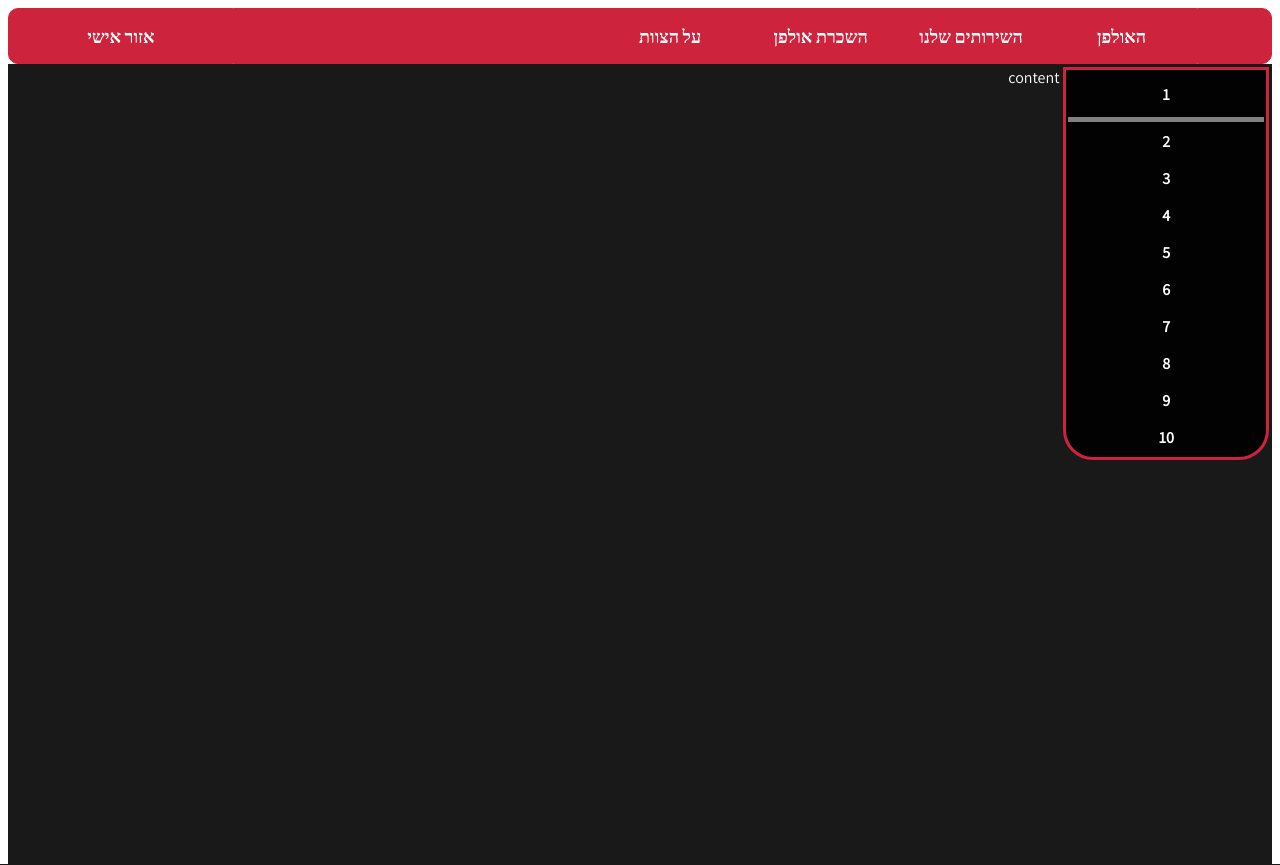
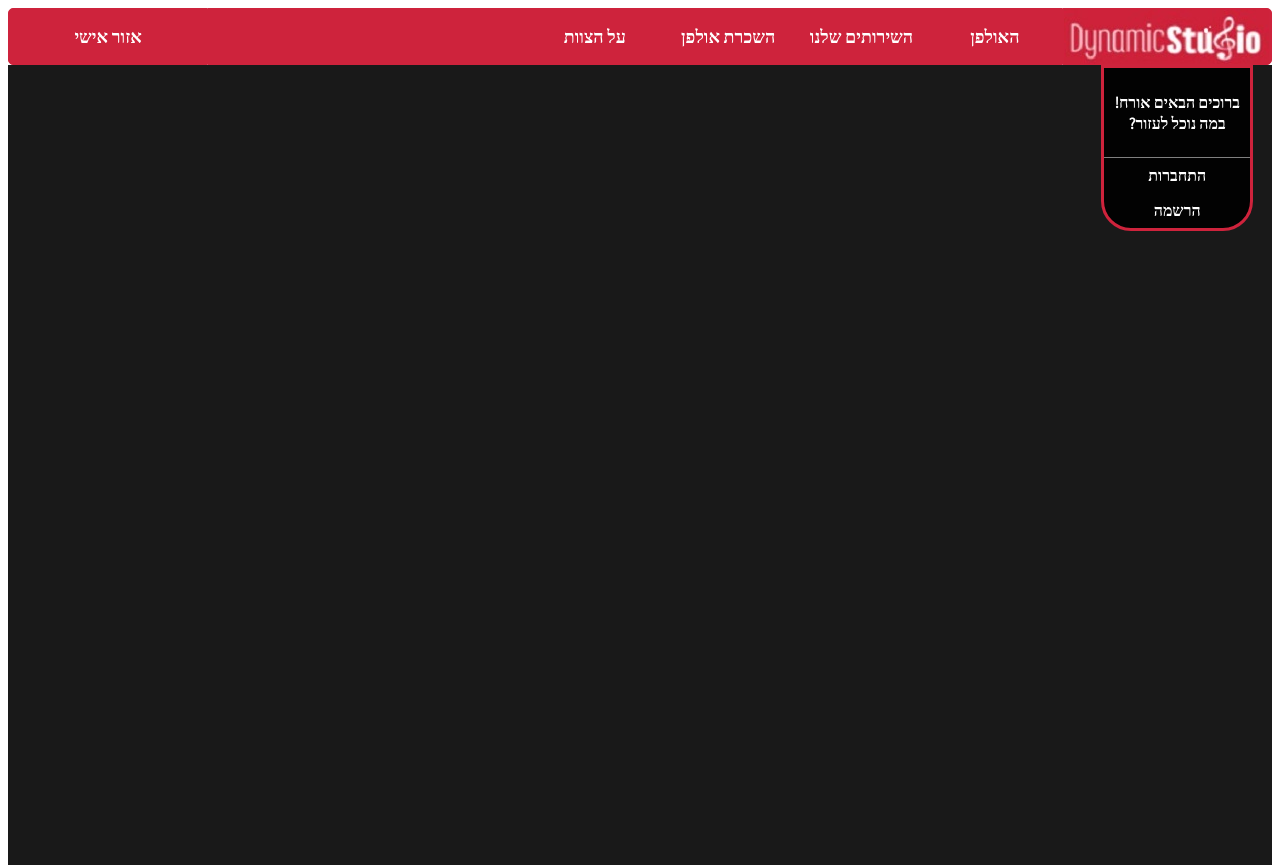
Before and after one commit to matantsour/DynamicS, a Django app: page / in a window 1280 px wide. Run offline with Django 3.2, Linux system fonts and the light colour scheme.

Commit message:
done_today_02_18_22

```diff
--- a/practiceHTMLPages/blank.html
+++ b/practiceHTMLPages/blank.html
@@ -7,9 +7,9 @@
       <title>Untitled 1</title>
    </head>
    <body>
-      <table class="side_menu" width="100%" align="center">
+      <table class="side_menu" width="100%" align="center" >
          <tr class="first_row">
-            <td class="first_td">1</td>
+            <td class="first_td" >1</td>
          </tr>
          <tr class="side_menu">
             <td class="side_menu">2</td>
--- a/static/base_page.css
+++ b/static/base_page.css
@@ -12,6 +12,8 @@ table.side_menu {
     background-color: rgba(0, 0, 0, 0.9);
     border: 3px #CE233C solid;
     border-radius: 0px 0px 30px 30px;
+    border-collapse: separate;
+    border-spacing: 0;
 }
 
 td.side_menu {
@@ -24,8 +26,8 @@ td.side_menu {
 td.first_td {
     color: white;
     text-align: center;
-    border-bottom: thick gray solid;
-    height: 50px;
+    border-bottom: 1px gray solid;
+    height: 90px;
     font-weight: 900;
 }
 
@@ -35,6 +37,8 @@ table.content_table {
     background-position: center;
     background-repeat: no-repeat;
     background-size: cover;
+    border-collapse: separate;
+    border-spacing: 0;
 }
 
 td.content_table {
@@ -45,6 +49,8 @@ table.headers {
     border-collapse: separate;
     width: 100%;
     height: 7%;
+    border-collapse: separate;
+    border-spacing: 0;
 }
 
 td.headers {
@@ -58,17 +64,17 @@ td.headers {
 }
 
 tr.headers:first-child td:first-child {
-    border-top-right-radius: 10px;
+    border-top-right-radius: 5px;
 }
 
 tr.headers:first-child td:last-child {
-    border-top-left-radius: 10px;
+    border-top-left-radius: 5px;
 }
 
 tr.headers:last-child td:first-child {
-    border-bottom-right-radius: 10px;
+    border-bottom-right-radius: 5px;
 }
 
 tr.headers:last-child td:last-child {
-    border-bottom-left-radius: 10px;
+    border-bottom-left-radius: 5px;
 }
--- a/studio/templates/studio/includes/mainframe/side_menus/side_menu_guest.html
+++ b/studio/templates/studio/includes/mainframe/side_menus/side_menu_guest.html
@@ -1,33 +1,13 @@
-<table class="side_menu" style="width: 100%" align="center">
+<table class="side_menu" style="width: 80%" align="center" >
     <tr class="first_row">
-       <td class="first_td">1</td>
+       <td class="first_td">ברוכים הבאים אורח! <br> במה נוכל לעזור?</td>
     </tr>
     <tr class="side_menu">
-       <td class="side_menu">2</td>
+       <td class="side_menu">התחברות</td>
     </tr>
     <tr class="side_menu">
-       <td class="side_menu">3</td>
-    </tr>
-    <tr class="side_menu">
-       <td class="side_menu" >4</td>
-    </tr>
-    <tr class="side_menu" >
-       <td class="side_menu">5</td>
-    </tr>
-    <tr class="side_menu" >
-       <td class="side_menu">6</td>
-    </tr>
-    <tr class="side_menu" >
-       <td class="side_menu">7</td>
-    </tr>
-    <tr class="side_menu" >
-       <td class="side_menu">8</td>
-    </tr>
-    <tr class="side_menu" >
-       <td class="side_menu">9</td>
-    </tr>
-    <tr class="side_menu" >
-       <td class="side_menu">10</td>
+       <td class="side_menu">הרשמה</td>
+
     </tr>
  </table>
 </body>
--- a/studio/templates/studio/includes/mainframe/top_headers.html
+++ b/studio/templates/studio/includes/mainframe/top_headers.html
@@ -1,7 +1,8 @@
+{% load static%}
 <table class="headers"  dir="rtl" align="center" cellspacing="0" cellpadding="0">
     <tr class="headers">
-    <td class="headers" style="width: 5%">
-    &nbsp;
+    <td class="headers" name="logo" style="width: 5%">
+        <img src="{% static "studio/images/logo2.jpg" %}" />
         </td>
     <td class="headers" style="width: 10%">
     האולפן
--- a/templates/base.html
+++ b/templates/base.html
@@ -11,13 +11,14 @@
    </head>
    <body>
 	{% include "studio/includes/mainframe/top_headers.html" %}
-   <table class="content_table" width="100%" dir="rtl" >
+   <table class="content_table" width="100%" dir="rtl" cellspacing="0" cellpadding="0">
        <tr>
-          <td class="content_table" width="16.5%" valign="top">
+          <td class="content_table" width="15%" valign="top">
              {% include "studio/includes/mainframe/side_menu_main.html" %}
           </td>
-          <td class="content_table" width="83.5%" valign="top">
-             {% include "blank.html"%}
+          <td %%class="content_table" width="85%" valign="top">
+             {% block content%}
+             {% endblock content%}
           </td>
        </tr>
     </table>
--- a/templates/blank.html
+++ /dev/null
@@ -1,2 +0,0 @@
-
-content
```
Also changed, not shown: studio/templates/studio/includes/mainframe/side_menus/side_menu_customer.html (added, +16 -0 lines), studio/templates/studio/includes/mainframe/side_menus/side_menu_manager.html (added, +33 -0 lines), studio/templates/studio/includes/mainframe/side_menus/side_menu_worker.html (added, +35 -0 lines), db.sqlite3, static/studio/images/logo.jpg (added), static/studio/images/logo2.jpg (added).
